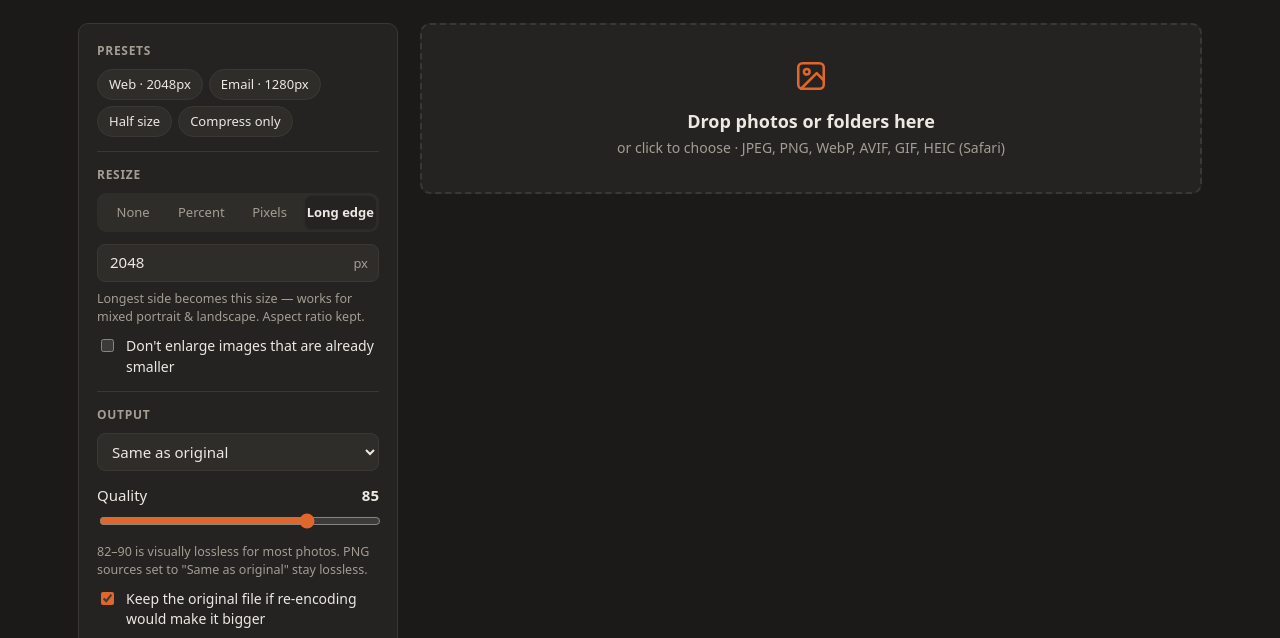
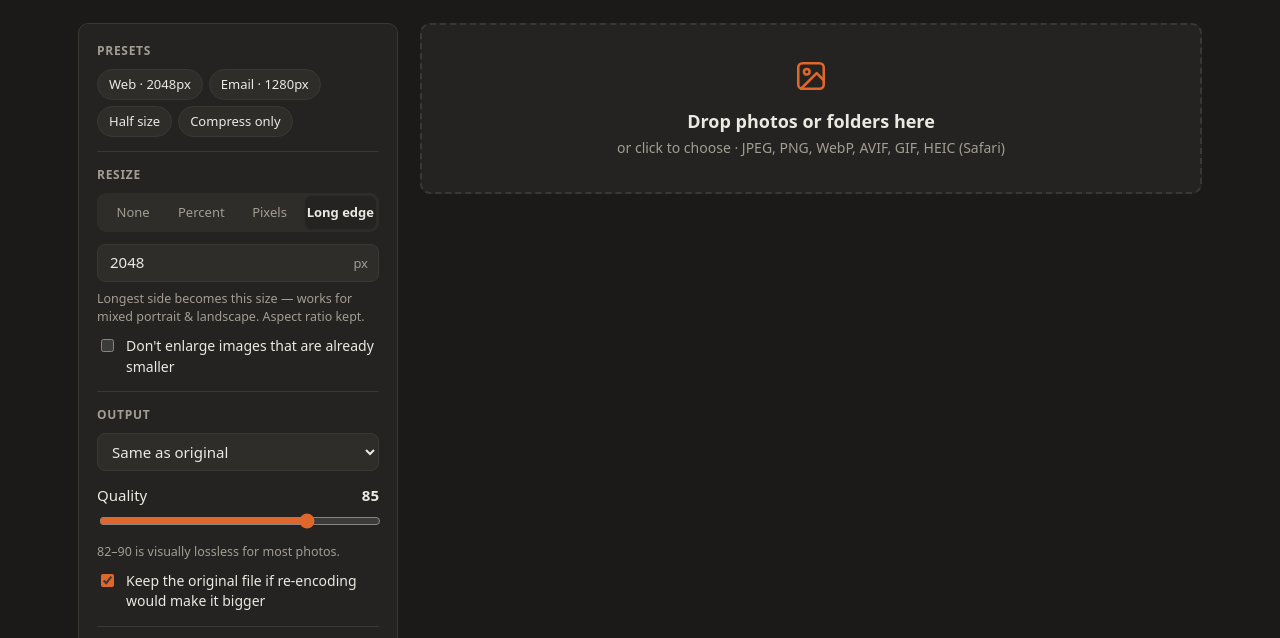
Before and after one commit to darth2499/image-tools, a plain HTML site: page resize.html in a window 1280 px wide. Shown: the part 122-760 px from the top of the page. Drawn offline with Linux system fonts and the light colour scheme.

Commit message:
Update resize.html

```diff
--- a/resize.html
+++ b/resize.html
@@ -276,9 +276,7 @@ function syncUI() {
   $('#noUpscale').checked = S.noUpscale; $('#neverLarger').checked = S.neverLarger;
   $('#format').value = S.format;
   $('#quality').value = S.quality; $('#qualityOut').textContent = S.quality;
-  const png = S.format === 'image/png';
-  $('#qualityWrap').classList.toggle('disabled', png);
-  $('#qualityHint').textContent = png ? 'PNG is lossless — quality doesn’t apply.' : '82–90 is visually lossless for most photos. PNG sources set to "Same as original" stay lossless.';
+  syncQuality();
   $('#suffix').value = S.suffix;
   $$('[data-name]').forEach(b => b.setAttribute('aria-pressed', b.dataset.name === S.nameMode));
   $$('.name-body').forEach(el => el.classList.toggle('hidden', el.dataset.for !== S.nameMode));
@@ -289,6 +287,23 @@ function syncUI() {
   const n = Math.max(items.length, 3);
   const hx = ext === '.ext' ? '.jpg' : ext;
   $('#numberHint').textContent = `${S.prefix}${numStr(0, n)}${hx}, ${S.prefix}${numStr(1, n)}${hx} … numbered top to bottom. Drag rows to change the order.`;
+}
+
+// Quality only matters for JPG / WebP / AVIF output. With "Same as original", that
+// depends on the photos in the list, so this also runs whenever the list changes.
+function syncQuality() {
+  const LOSSY = ['image/jpeg', 'image/webp', 'image/avif'];
+  const types = S.format === 'keep'
+    ? items.filter(i => i.status !== 'error').map(i => outType(i.file))
+    : [S.format];
+  const lossy = types.filter(t => LOSSY.includes(t)).length;
+  const off = types.length > 0 && lossy === 0;
+  $('#qualityWrap').classList.toggle('disabled', off);
+  $('#quality').disabled = off;
+  $('#qualityHint').textContent =
+    off ? (S.format === 'keep' ? 'Your images stay PNG, which is lossless — quality doesn’t apply.' : 'PNG is lossless — quality doesn’t apply.')
+    : lossy < types.length ? 'Applies to the JPG / WebP / AVIF images. PNGs stay lossless.'
+    : '82–90 is visually lossless for most photos.';
 }
 
 function set(patch) { Object.assign(S, patch); save(); syncUI(); invalidate(); }
@@ -448,6 +463,7 @@ function updateStats() {
   const errs = items.filter(i => i.status === 'error').length;
   if (errs) html += ` · <span style="color:var(--bad)">${errs} failed</span>`;
   $('#stats').innerHTML = html;
+  syncQuality();
   const ok = items.some(i => i.status !== 'error');
   $('#zipBtn').disabled = $('#dlAllBtn').disabled = !ok;
   // "Download 4 JPGs" (like the Photo Framer); "Download 4 images" when formats are mixed.
```
